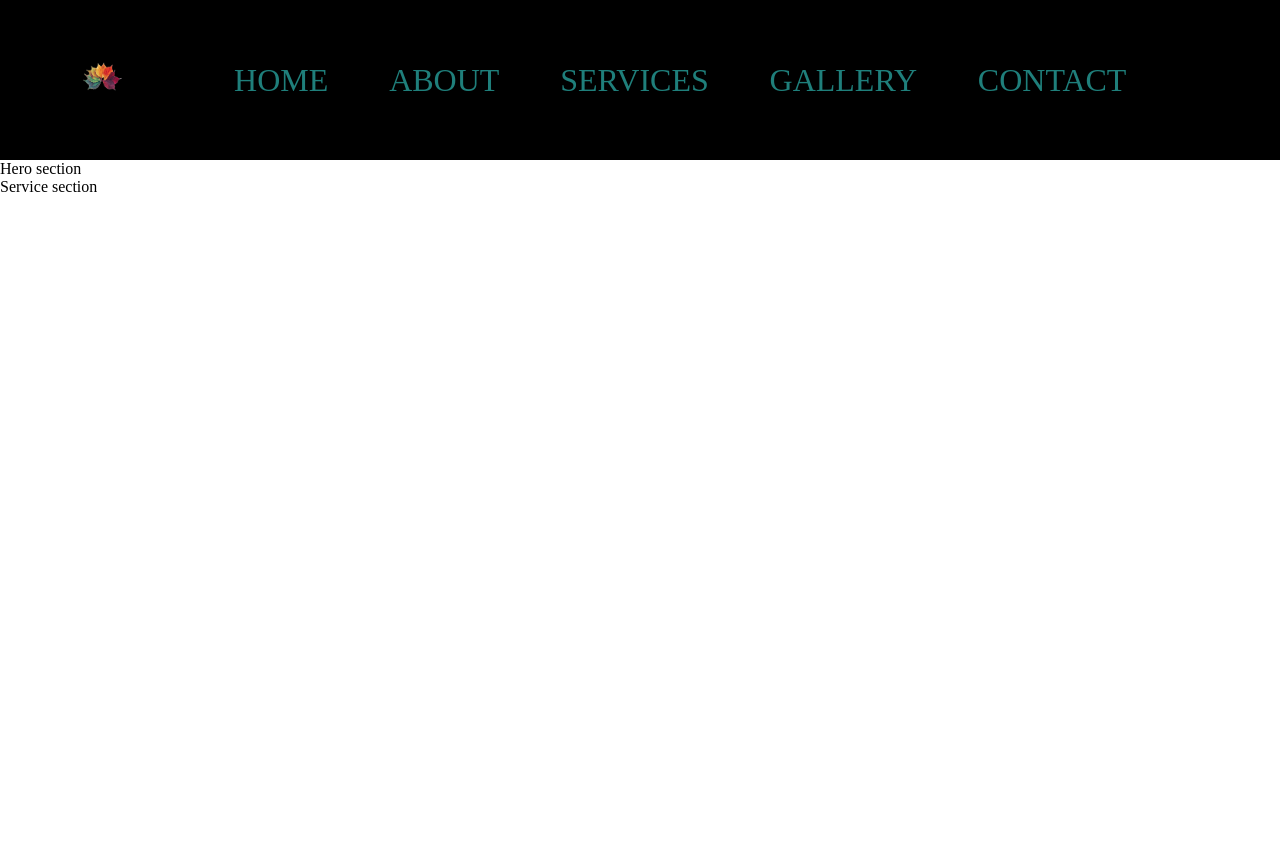
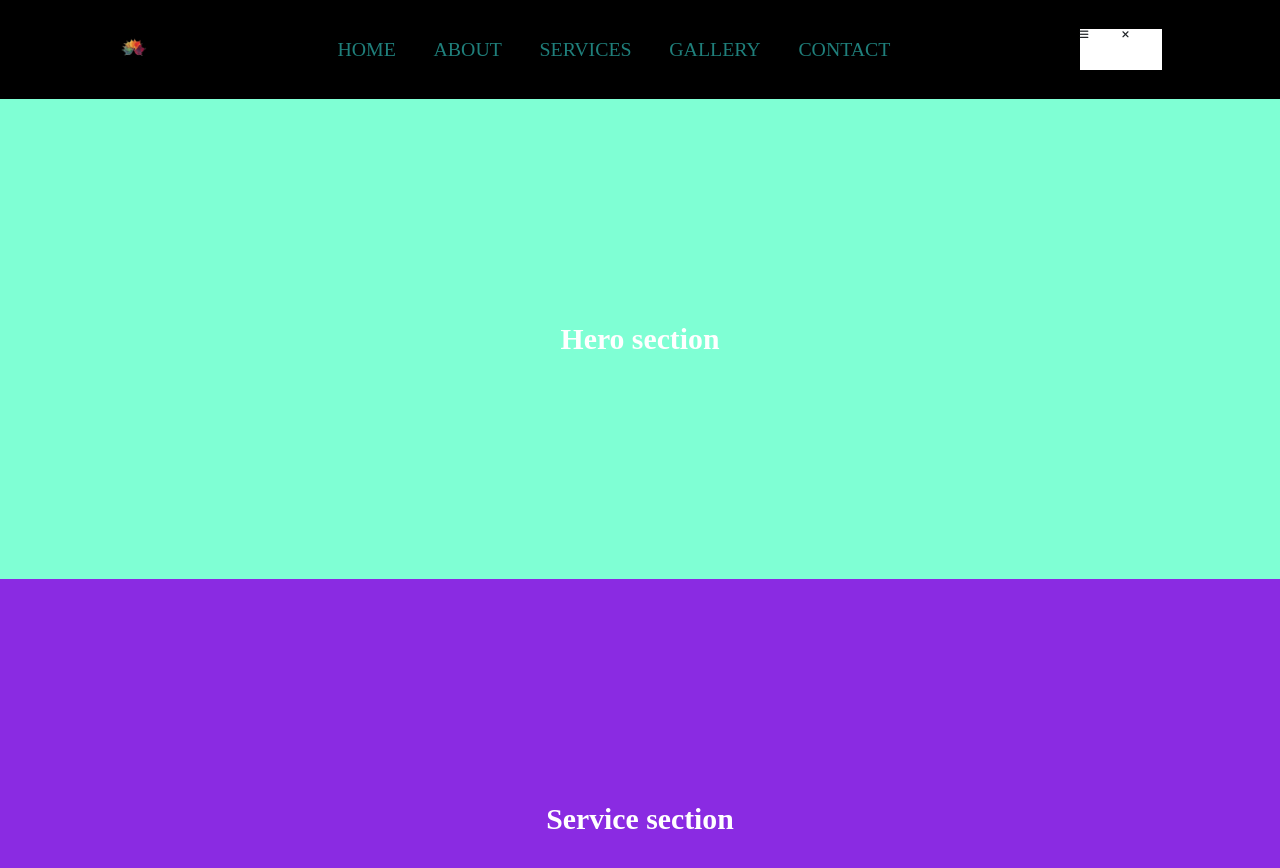
Before and after one commit to prashant12062000/Responsive_navbar, a plain HTML site: page index.html in a window 1280 px wide. Before the commit the page ends 800 px from the top, so only its background shows below. Drawn offline with Linux system fonts and the light colour scheme.

Commit message:
adding file

```diff
--- a/index.html
+++ b/index.html
@@ -20,6 +20,10 @@
                 <li><a class="navbar_link" href="https://www.instagram.com/sachimahii/">Contact</a></li>
             </ul>
         </nav>
+        <div class="mobile_navbar_btn">
+            <i class="fa-solid fa-bars"></i>
+            <i class="fa-solid fa-xmark"></i>
+        </div>
     </section>
     <main>
         <section class="section_hero">
@@ -36,6 +40,7 @@
     </section>
 
     <script src="script.js"></script>
+    <script src="https://kit.fontawesome.com/30cd61fb9b.js" crossorigin="anonymous"></script>
 </body>
 
 </html>
--- a/style.css
+++ b/style.css
@@ -3,7 +3,7 @@
     padding: 0;
     box-sizing: border-box;
 }
- htl{
+ html{
     font-size: 62%;
 
  }
@@ -11,7 +11,7 @@
     padding: 0 4.8rem;
     height: 10rem;
     display: flex;
-    justify-content: space-between;
+    justify-content: space-around;
     align-items: center;
     background-color: black;
  }
@@ -33,3 +33,34 @@
     font-size: 2rem;
     font-weight: 500;
  }
+
+ .section_hero,
+ .section_services{
+    padding: 9.6rem 0;
+    background-color: aquamarine;
+    align-items: center;
+    display: flex;
+    justify-content: center;
+    align-items: center;
+    height: 60vh;
+    font-size: 3rem;
+    font-weight: 600;
+    color: white;
+ }
+ .section_services{
+    background: blueviolet;
+ }
+ .mobile_navbar_btn{
+    /* display: none; */
+    background-color: white;
+    /* background: transparent; */
+    cursor: pointer;
+ }
+ .fa-solid{
+    width: 4rem;
+    height: 4rem;
+    color: #212529;
+ }
+ .fa-xmark{
+    display: none;
+ }
```
